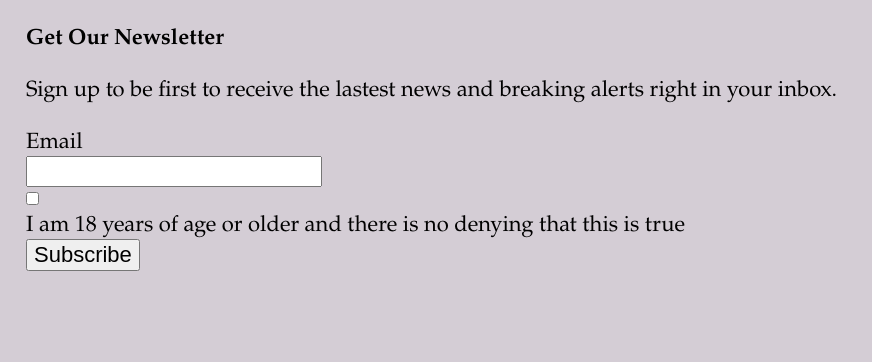
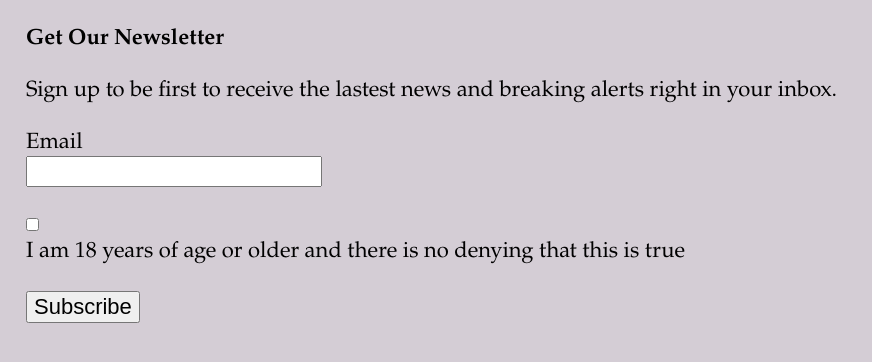
Before and after one commit to kmm913/ITMD362-Lab3, a plain HTML site: page index.html in a window 1280 px wide. Shown: the whole page, without its empty margins (0-872 px from the left). Drawn offline with nearby package versions, Linux system fonts and the light colour scheme; a web font is replaced by a local one.

Commit message:
add <li> bottom margin

```diff
--- a/css/screen.css
+++ b/css/screen.css
@@ -217,6 +217,10 @@ p{
   margin-bottom: 1.182em;
 }
 
+li{
+  margin-bottom: 1.182em;
+}
+
 label {
   display: block;
 }
```
